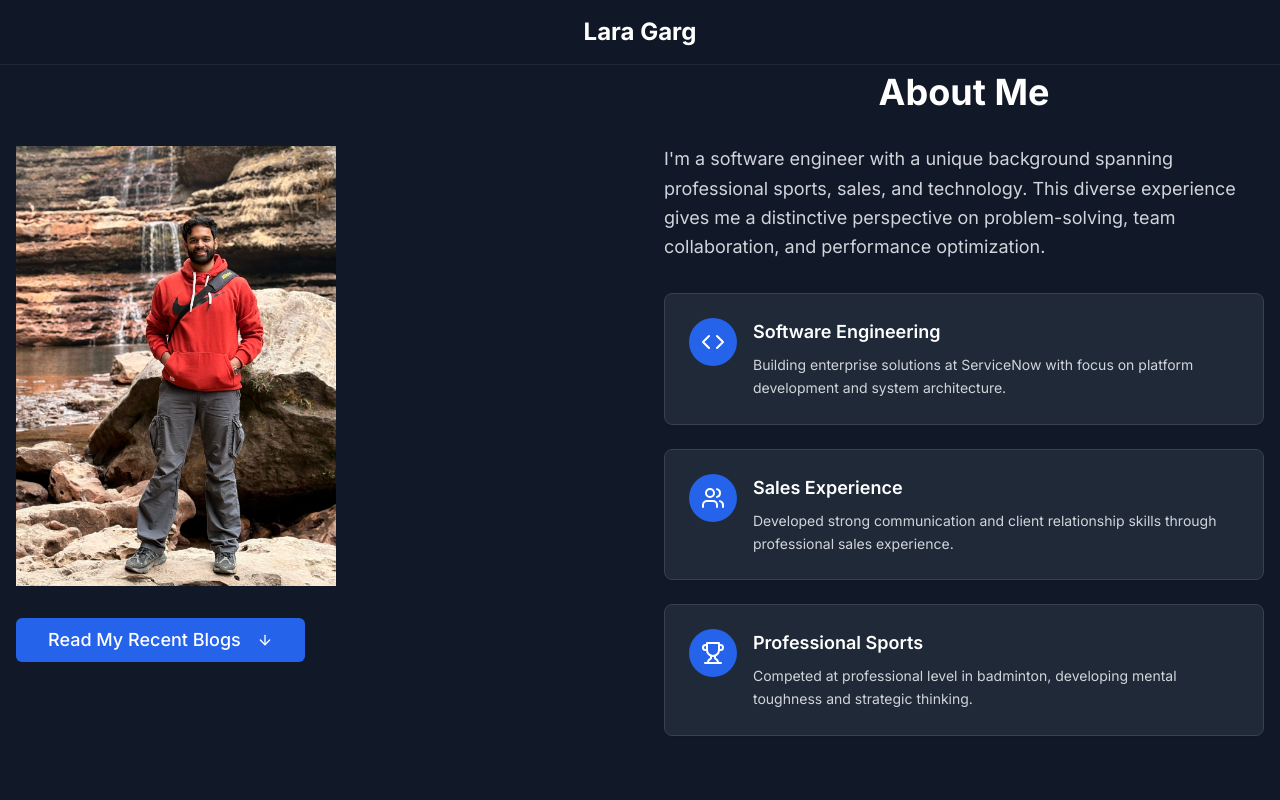
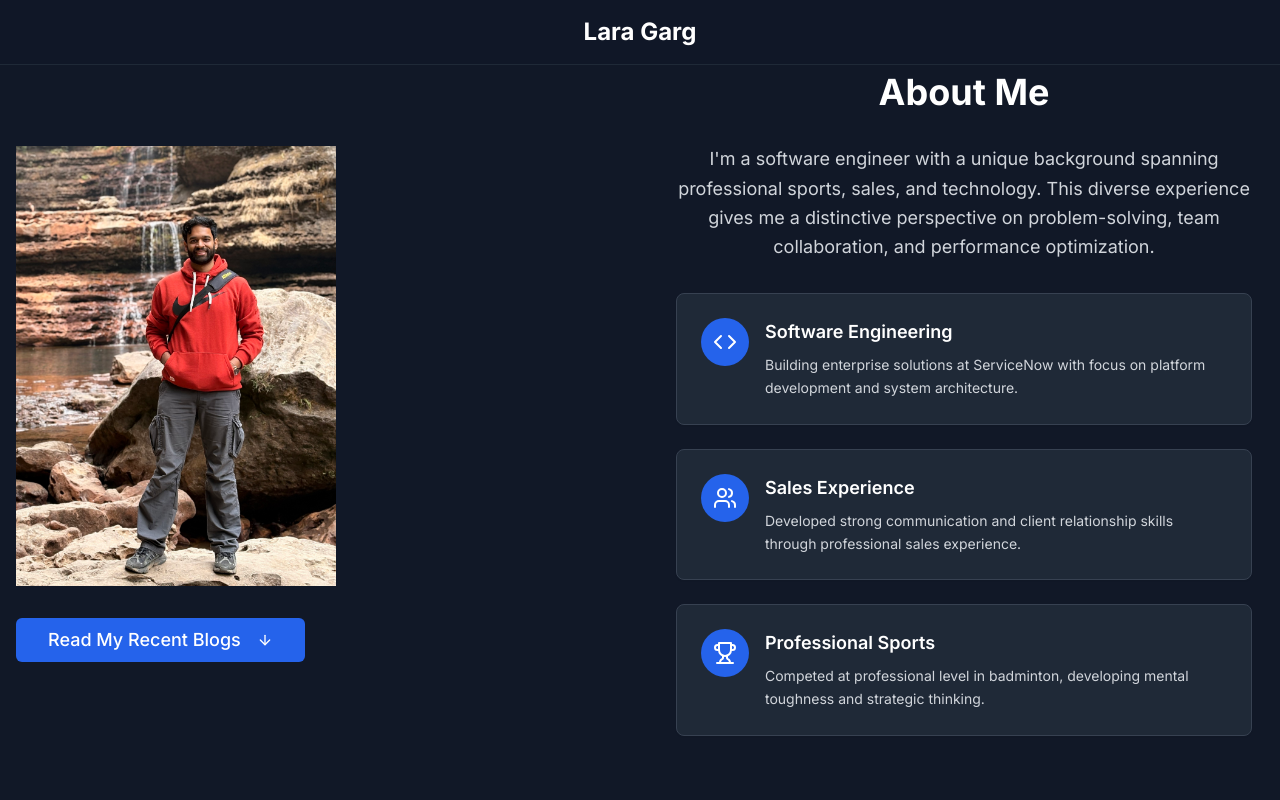
Before and after one commit to laragarg/laragarg.github.io, a Next.js app: page / in a window 1280 px wide. Shown: the top 800 px of the page. Built offline with nearby package versions, Linux system fonts and the light colour scheme.

Commit message:
fix: center About Me content including text and cards

```diff
--- a/components/hero.tsx
+++ b/components/hero.tsx
@@ -56,15 +56,15 @@ export function Hero() {
           </div>
 
           {/* Right Column - About Me */}
-          <div className="flex flex-col items-center justify-center">
+          <div className="flex flex-col items-center justify-center w-full">
             <h2 className="text-4xl font-bold mb-8 text-center">About Me</h2>
-            <p className="text-lg text-gray-300 mb-8 leading-relaxed">
+            <p className="text-lg text-gray-300 mb-8 leading-relaxed text-center max-w-xl">
               I'm a software engineer with a unique background spanning professional sports, sales, and technology. This
               diverse experience gives me a distinctive perspective on problem-solving, team collaboration, and
               performance optimization.
             </p>
 
-            <div className="space-y-6">
+            <div className="space-y-6 w-full max-w-xl">
               {highlights.map((item, index) => {
                 const IconComponent = item.icon
                 return (
```
